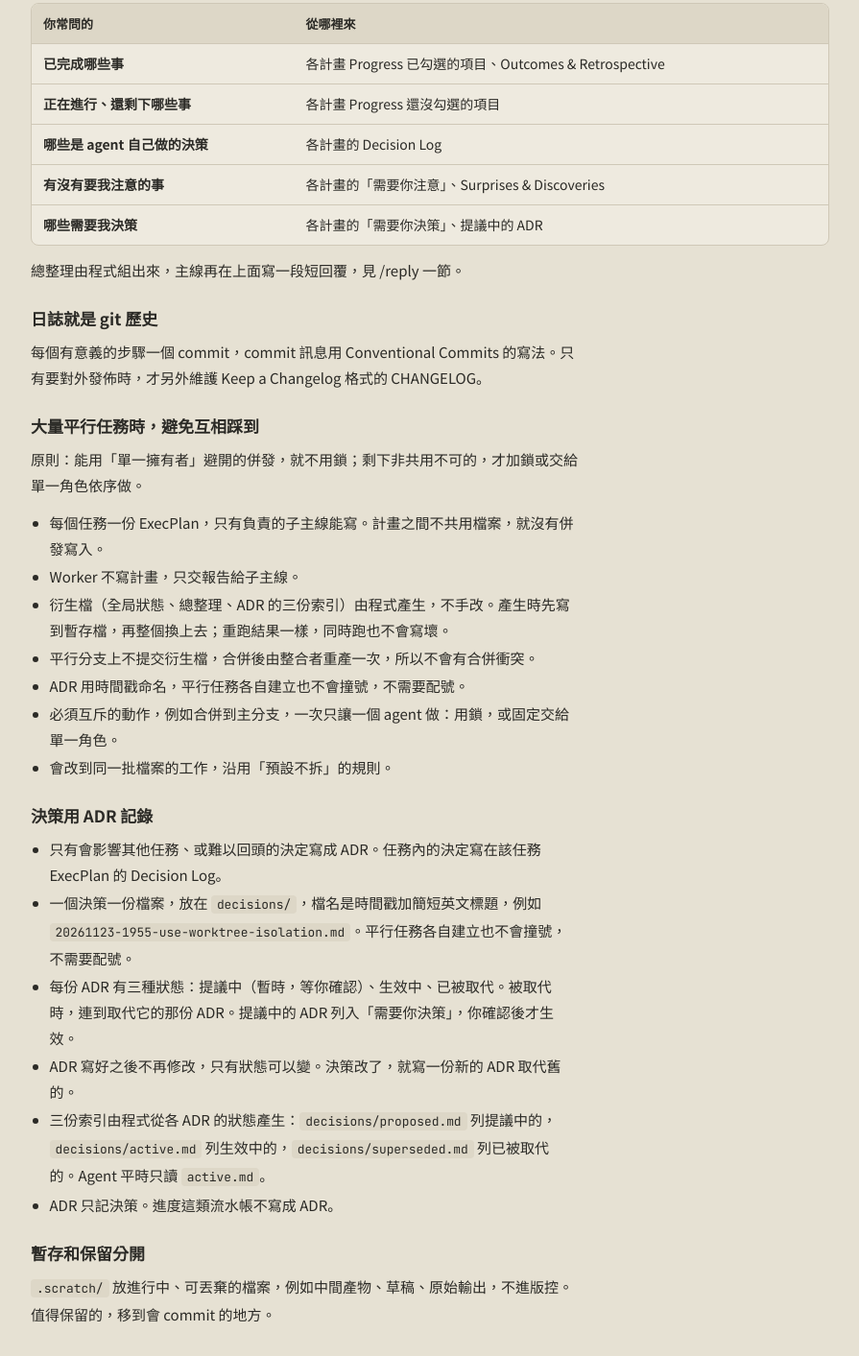
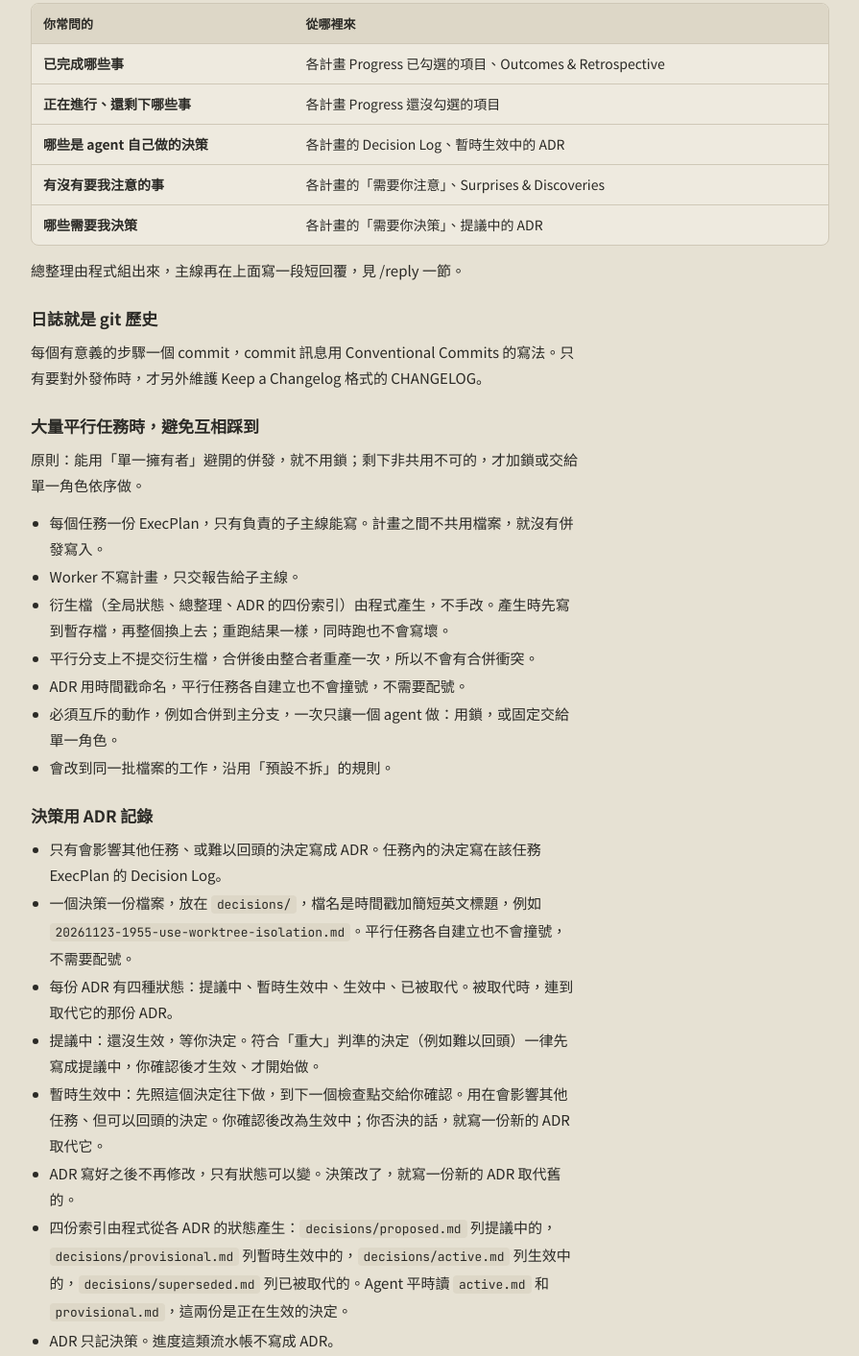
Before and after one commit to rabbit19981023/notes, a plain HTML site: page agent-collaboration-spec/index.html in a window 1280 px wide. Shown: the part 6391-7804 px from the top of the page at 96% size, without its empty margins (192-1087 px from the left). Drawn offline with Linux system fonts and the light colour scheme; a web font is replaced by a local one.

Commit message:
Give ADRs four states in the agent collaboration spec
ADRs are now proposed, provisional, active or superseded, each with an
index generated from the ADR files. Proposed ADRs wait for the user's
decision; provisional ones take effect now and are confirmed at the
next checkpoint.

Co-Authored-By: Claude Opus 5.5 <noreply@anthropic.com>
Claude-Session: https://claude.ai/code/session_01SKgHYJfuBRpMBpbmf9XLqX

```diff
--- a/agent-collaboration-spec/index.html
+++ b/agent-collaboration-spec/index.html
@@ -491,7 +491,7 @@ footer { margin-top:var(--space-7); padding-top:var(--space-4); border-top:var(-
       <tbody>
         <tr><th>已完成哪些事</th><td>各計畫 Progress 已勾選的項目、Outcomes &amp; Retrospective</td></tr>
         <tr><th>正在進行、還剩下哪些事</th><td>各計畫 Progress 還沒勾選的項目</td></tr>
-        <tr><th>哪些是 agent 自己做的決策</th><td>各計畫的 Decision Log</td></tr>
+        <tr><th>哪些是 agent 自己做的決策</th><td>各計畫的 Decision Log、暫時生效中的 ADR</td></tr>
         <tr><th>有沒有要我注意的事</th><td>各計畫的「需要你注意」、Surprises &amp; Discoveries</td></tr>
         <tr><th>哪些需要我決策</th><td>各計畫的「需要你決策」、提議中的 ADR</td></tr>
       </tbody>
@@ -507,7 +507,7 @@ footer { margin-top:var(--space-7); padding-top:var(--space-4); border-top:var(-
   <ul class="plain">
     <li>每個任務一份 ExecPlan，只有負責的子主線能寫。計畫之間不共用檔案，就沒有併發寫入。</li>
     <li>Worker 不寫計畫，只交報告給子主線。</li>
-    <li>衍生檔（全局狀態、總整理、ADR 的三份索引）由程式產生，不手改。產生時先寫到暫存檔，再整個換上去；重跑結果一樣，同時跑也不會寫壞。</li>
+    <li>衍生檔（全局狀態、總整理、ADR 的四份索引）由程式產生，不手改。產生時先寫到暫存檔，再整個換上去；重跑結果一樣，同時跑也不會寫壞。</li>
     <li>平行分支上不提交衍生檔，合併後由整合者重產一次，所以不會有合併衝突。</li>
     <li>ADR 用時間戳命名，平行任務各自建立也不會撞號，不需要配號。</li>
     <li>必須互斥的動作，例如合併到主分支，一次只讓一個 agent 做：用鎖，或固定交給單一角色。</li>
@@ -518,9 +518,11 @@ footer { margin-top:var(--space-7); padding-top:var(--space-4); border-top:var(-
   <ul class="plain">
     <li>只有會影響其他任務、或難以回頭的決定寫成 ADR。任務內的決定寫在該任務 ExecPlan 的 Decision Log。</li>
     <li>一個決策一份檔案，放在 <code>decisions/</code>，檔名是時間戳加簡短英文標題，例如 <code>20261123-1955-use-worktree-isolation.md</code>。平行任務各自建立也不會撞號，不需要配號。</li>
-    <li>每份 ADR 有三種狀態：提議中（暫時，等你確認）、生效中、已被取代。被取代時，連到取代它的那份 ADR。提議中的 ADR 列入「需要你決策」，你確認後才生效。</li>
+    <li>每份 ADR 有四種狀態：提議中、暫時生效中、生效中、已被取代。被取代時，連到取代它的那份 ADR。</li>
+    <li>提議中：還沒生效，等你決定。符合「重大」判準的決定（例如難以回頭）一律先寫成提議中，你確認後才生效、才開始做。</li>
+    <li>暫時生效中：先照這個決定往下做，到下一個檢查點交給你確認。用在會影響其他任務、但可以回頭的決定。你確認後改為生效中；你否決的話，就寫一份新的 ADR 取代它。</li>
     <li>ADR 寫好之後不再修改，只有狀態可以變。決策改了，就寫一份新的 ADR 取代舊的。</li>
-    <li>三份索引由程式從各 ADR 的狀態產生：<code>decisions/proposed.md</code> 列提議中的，<code>decisions/active.md</code> 列生效中的，<code>decisions/superseded.md</code> 列已被取代的。Agent 平時只讀 <code>active.md</code>。</li>
+    <li>四份索引由程式從各 ADR 的狀態產生：<code>decisions/proposed.md</code> 列提議中的，<code>decisions/provisional.md</code> 列暫時生效中的，<code>decisions/active.md</code> 列生效中的，<code>decisions/superseded.md</code> 列已被取代的。Agent 平時讀 <code>active.md</code> 和 <code>provisional.md</code>，這兩份是正在生效的決定。</li>
     <li>ADR 只記決策。進度這類流水帳不寫成 ADR。</li>
   </ul>
 
```
